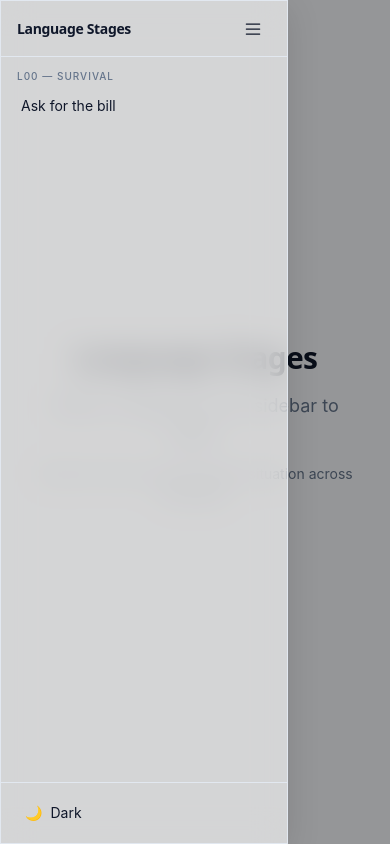
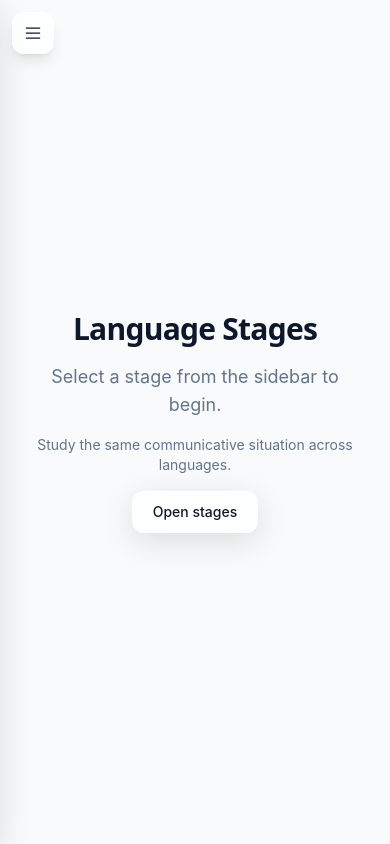
Before and after one commit to Omitofo/language-stages, an Astro site: page / in a window 390 px wide. Built offline with nearby package versions, Linux system fonts and the light colour scheme; Astro itself is replaced by a stand-in of ours.

Commit message:
fix(mobile): always-visible hamburger when sidebar closed
- Floating menu button on mobile when sidebar is closed
- Sidebar starts closed on mobile so stage is visible immediately
- Helper button on empty state

```diff
--- a/src/components/App.tsx
+++ b/src/components/App.tsx
@@ -43,6 +43,11 @@ export default function App() {
     }
   }, []);
 
+  // On mobile start with sidebar closed so the stage is visible immediately
+  useEffect(() => {
+    if (window.innerWidth < 768) setSidebarOpen(false);
+  }, []);
+
   const toggleTheme = () => {
     const next = !dark;
     setDark(next);
@@ -73,7 +78,7 @@ export default function App() {
   const currentStage = ui ? allStages.find((s) => s.id === ui.stageId) || null : null;
 
   return (
-    <div className="flex h-full w-full">
+    <div className="flex h-full w-full relative">
       <Sidebar
         levels={levels}
         activeStageId={ui?.stageId ?? null}
@@ -84,7 +89,20 @@ export default function App() {
         onToggleTheme={toggleTheme}
       />
 
-      <main className="flex-1 relative overflow-hidden">
+      <main className="flex-1 relative overflow-hidden min-w-0">
+        {/* Mobile menu button — always available when sidebar is closed */}
+        {!sidebarOpen && (
+          <button
+            onClick={() => setSidebarOpen(true)}
+            className="md:hidden fixed top-3 left-3 z-50 p-2.5 rounded-xl glass-strong shadow-lg"
+            aria-label="Open menu"
+          >
+            <svg className="w-5 h-5" fill="none" viewBox="0 0 24 24" stroke="currentColor">
+              <path strokeLinecap="round" strokeLinejoin="round" strokeWidth={1.5} d="M4 6h16M4 12h16M4 18h16" />
+            </svg>
+          </button>
+        )}
+
         {currentStage && ui ? (
           <StageView
             stage={currentStage}
@@ -103,6 +121,13 @@ export default function App() {
               <p className="text-sm text-[rgb(var(--muted))]">
                 Study the same communicative situation across languages.
               </p>
+              {/* Mobile helper when no stage selected */}
+              <button
+                onClick={() => setSidebarOpen(true)}
+                className="md:hidden mt-4 px-5 py-2.5 rounded-xl glass-strong text-sm font-medium"
+              >
+                Open stages
+              </button>
             </div>
           </div>
         )}
```
